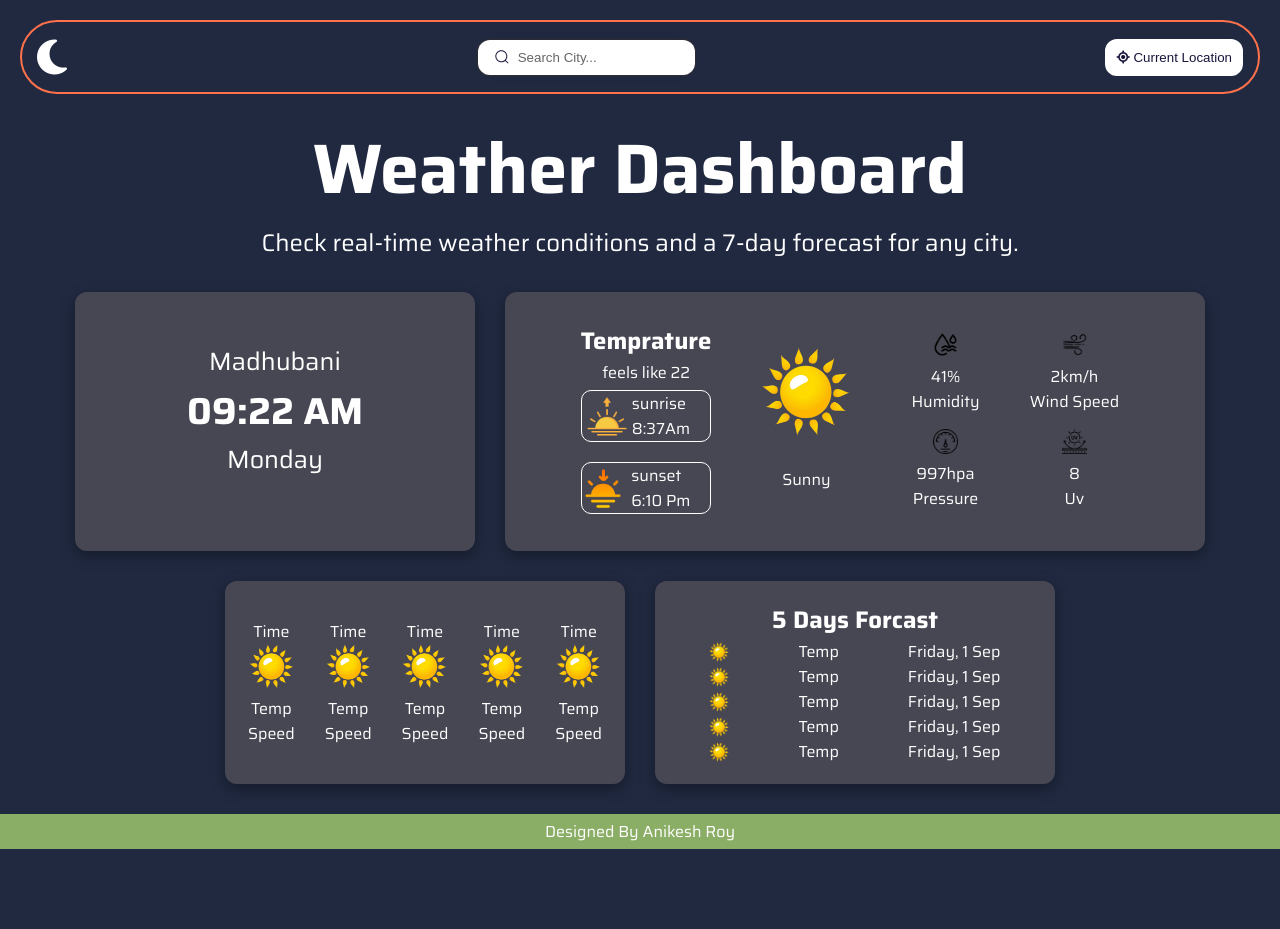
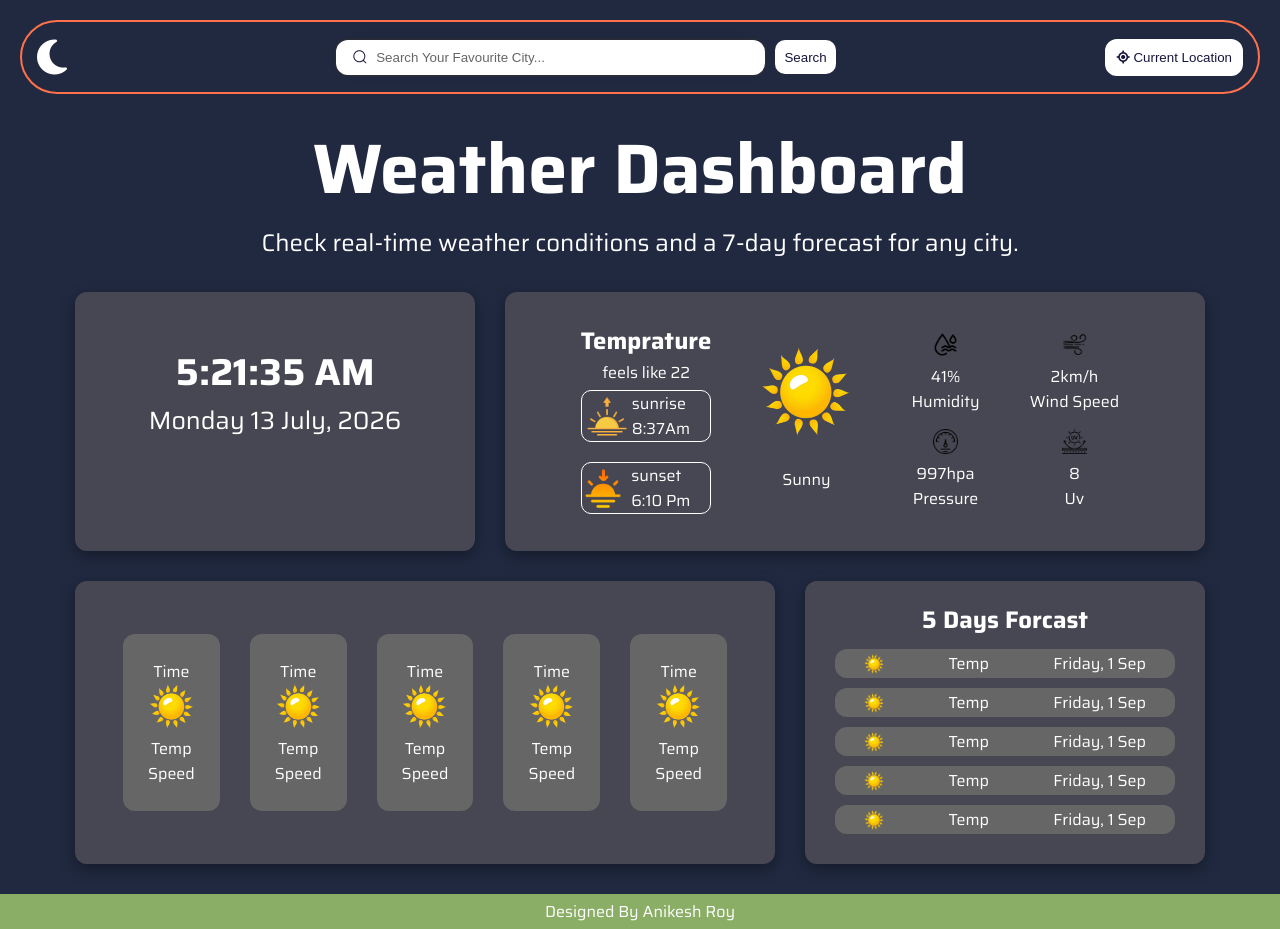
Before and after one commit to anikeshroyy/AdvanceJS, a plain HTML site: page project/14_weatherDashboard/index.html in a window 1280 px wide. Before the commit the page ends 849 px from the top, so only its background shows below. Drawn offline with Linux system fonts and the light colour scheme; a web font is replaced by a local one.

Commit message:
feat: add js of current time and date

```diff
--- a/project/14_weatherDashboard/index.html
+++ b/project/14_weatherDashboard/index.html
@@ -18,7 +18,7 @@
     <div class="container">
         <section id="nav-section">
             <i class="fa-solid fa-moon theme-icon" id="themeIcon"></i>
-            <!-- <i class="fa-solid fa-sun"></i> -->
+            <!-- <i class="fa-solid fa-sun theme-icon" id="themeIcon"></i> -->
             <div class="group">
                 <svg viewBox="0 0 24 24" aria-hidden="true" class="search-icon">
                     <g>
@@ -28,7 +28,10 @@
                     </g>
                 </svg>
 
-                <input id="query" class="input" type="search" placeholder="Search City..." name="searchbar" />
+                <input id="cityQuery" class="input" type="search" placeholder="Search Your Favourite City..."
+                    name="searchbar" />
+
+                <button id="srchBtn">Search</button>
             </div>
             <button id="currentLocation"><i class="fa-solid fa-location-crosshairs"></i> Current Location</button>
         </section>
@@ -40,9 +43,9 @@
 
         <section id="weather-section">
             <div class="city-card">
-                <p>Madhubani</p>
-                <h1>09:22 <span>AM</span></h1>
-                <p>Monday</p>
+                <p id="city"></p>
+                <h1 id="time"></h1>
+                <p id="date"></p>
             </div>
             <div class="weather-card">
                 <div class="temp-section">
--- a/project/14_weatherDashboard/index.js
+++ b/project/14_weatherDashboard/index.js
@@ -3,3 +3,30 @@ const themeBtn = document.getElementById("themeIcon");
 themeBtn.addEventListener("click", () => {
     document.documentElement.classList.toggle("light-theme");
 })
+
+// Current Date And Time -------------------------------------------
+const currentTime = document.getElementById("time");
+const currentDate = document.getElementById("date")
+
+function updateDateTime() {
+    const now = new Date();
+
+    currentDate.textContent = now.toLocaleDateString("en-In", {
+        weekday: "long",
+        day: "numeric",
+        month: "long",
+        year: "numeric"
+    });
+    currentTime.textContent = now.toLocaleTimeString();
+}
+
+setInterval(updateDateTime, 1000)
+
+// City Search --------------------------------------------------------------
+const searchCity = document.getElementById("cityQuery");
+const searchBtn = document.getElementById("srchBtn");
+
+searchBtn.onclick = function () {
+    const searchVal = (searchCity.value.trim())
+    document.getElementById("city").textContent = `${searchVal}`;
+}
--- a/project/14_weatherDashboard/style.css
+++ b/project/14_weatherDashboard/style.css
@@ -59,7 +59,8 @@ body {
     line-height: 28px;
     align-items: center;
     position: relative;
-    max-width: 290px;
+    max-width: 500px;
+    width: 100%;
 }
 
 .input {
@@ -76,6 +77,14 @@ body {
     transition: all 0.25s cubic-bezier(0.19, 1, 0.22, 1);
     cursor: text;
     z-index: 0;
+}
+
+#srchBtn {
+    border-radius: 10px;
+    padding: 9.5px;
+    border: none;
+    margin-left: 10px;
+    cursor: pointer;
 }
 
 .input::placeholder {
@@ -267,10 +276,16 @@ button {
     border-radius: 12px;
     padding: 20px;
     gap: 30px;
-    width: 400px;
+    width: 700px;
     background-color: #7067677d;
     box-shadow: rgba(0, 0, 0, 0.35) 0px 5px 15px;
     text-align: center;
+}
+
+.forcast-container {
+    background-color: var(--placeholder-color);
+    padding: 25px;
+    border-radius: 12px;
 }
 
 .daily-forcast {
@@ -292,11 +307,16 @@ button {
     display: flex;
     justify-content: space-around;
     align-items: center;
-    /* gap: 10px; */
+    gap: 10px;
+    background-color: var(--placeholder-color);
+    margin: 10px;
+    padding: 2px;
+    border-radius: 12px;
 }
 
 footer {
     background-color: var(--primary);
     text-align: center;
     padding: 5px;
+    color: var(--text-color);
 }
```
